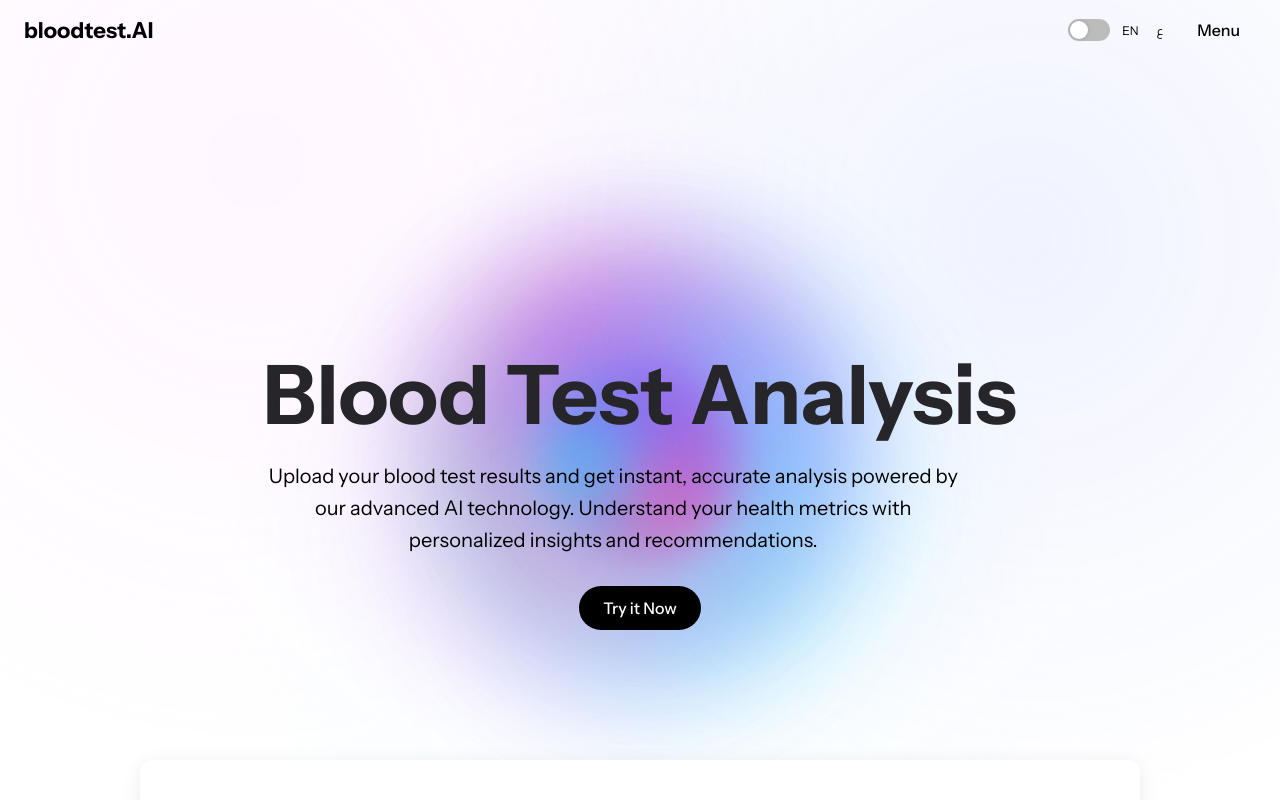
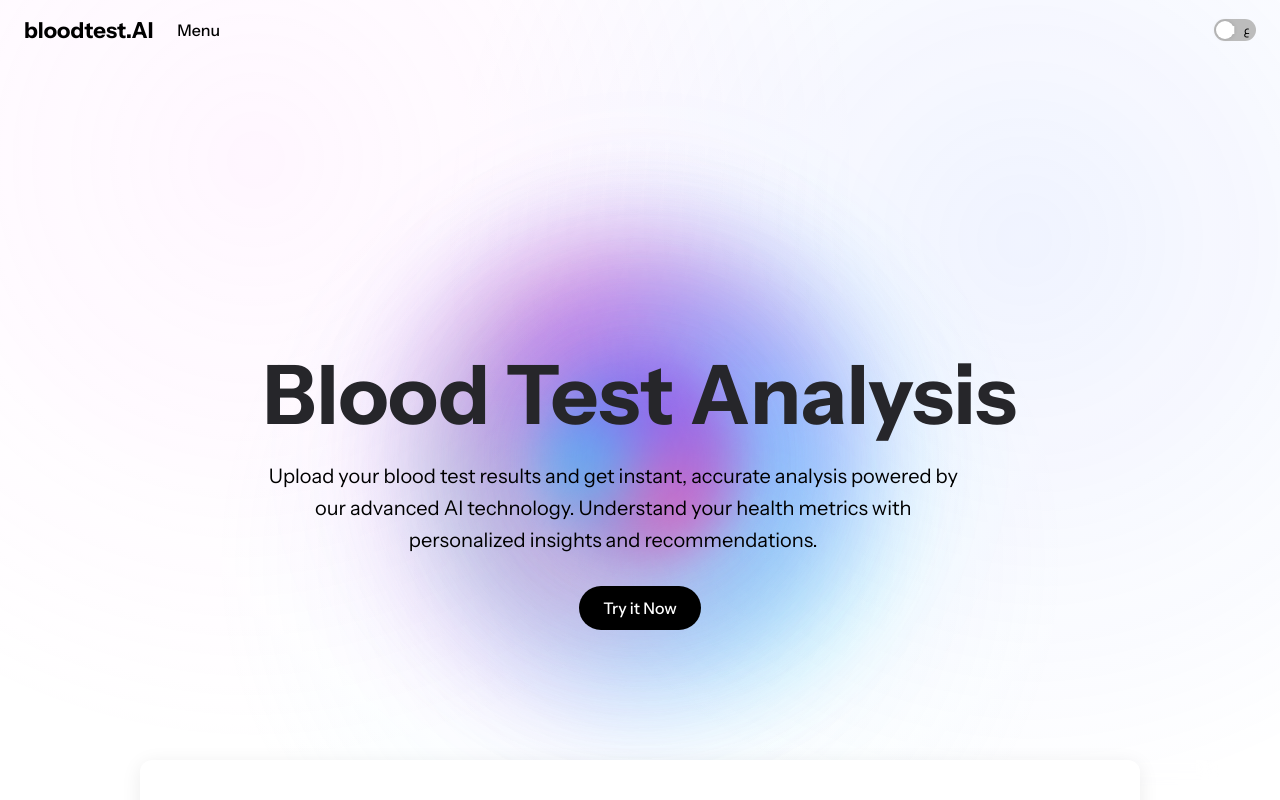
Before and after one commit to chinmaydas96/BloodTestAnalysisUI, a React (Create React App) app: page / in a window 1280 px wide. Shown: the top 800 px of the page. Built offline with nearby package versions, Linux system fonts and the light colour scheme; a web font is replaced by a local one.

Commit message:
update header

```diff
--- a/src/App.css
+++ b/src/App.css
@@ -40,7 +40,7 @@ body.arabic {
   padding: 0 24px;
   position: relative;
   z-index: 10;
-  gap: 12px;
+  gap: 8px;
 }
 
 .logo {
@@ -1117,3 +1117,20 @@ body[dir="rtl"] .lang-switch {
 .lang-switch .label.ar {
   font-family: 'Cairo', sans-serif;
 }
+
+.lang-switch .lang {
+  position: absolute;
+  top: 50%;
+  transform: translateY(-50%);
+  font-size: 11px;
+  font-weight: 600;
+}
+
+.lang-switch .en { left: 6px; }
+.lang-switch .ar { right: 6px; font-family: 'Cairo',sans-serif; }
+
+/* color visibility */
+.lang-switch input:checked + .slider .ar { color:#fff; }
+.lang-switch input:checked + .slider .en { color:#000; }
+.lang-switch input:not(:checked) + .slider .en { color:#fff; }
+.lang-switch input:not(:checked) + .slider .ar { color:#000; }
--- a/src/components/Header.js
+++ b/src/components/Header.js
@@ -11,20 +11,21 @@ function Header({ isArabic, toggleLanguage }) {
         <h1 className="logo-text">bloodtest.AI</h1>
       </div>
 
-      {/* Language Switch */}
-      <div className="lang-switch" onClick={toggleLanguage}>
-        <input type="checkbox" checked={isArabic} readOnly />
-        <span className="slider" />
-        <span className="label en">EN</span>
-        <span className="label ar">ع</span>
-      </div>
-
       <button
         className="menu-button"
         onClick={() => setMenuOpen(!menuOpen)}
       >
         {t('Menu','القائمة')}
       </button>
+
+      {/* Language Switch */}
+      <div className="lang-switch" onClick={toggleLanguage}>
+        <input type="checkbox" checked={isArabic} readOnly />
+        <span className="slider">
+          <span className="lang en">EN</span>
+          <span className="lang ar">ع</span>
+        </span>
+      </div>
 
       {menuOpen && (
         <nav className="nav-menu">
```
